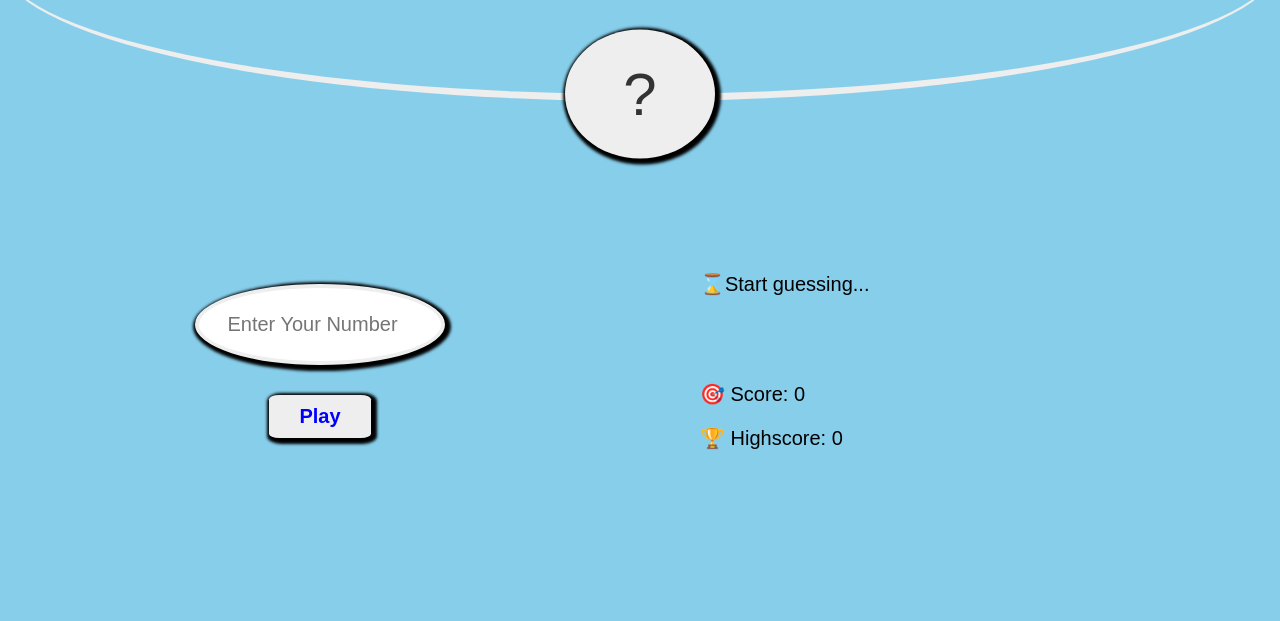
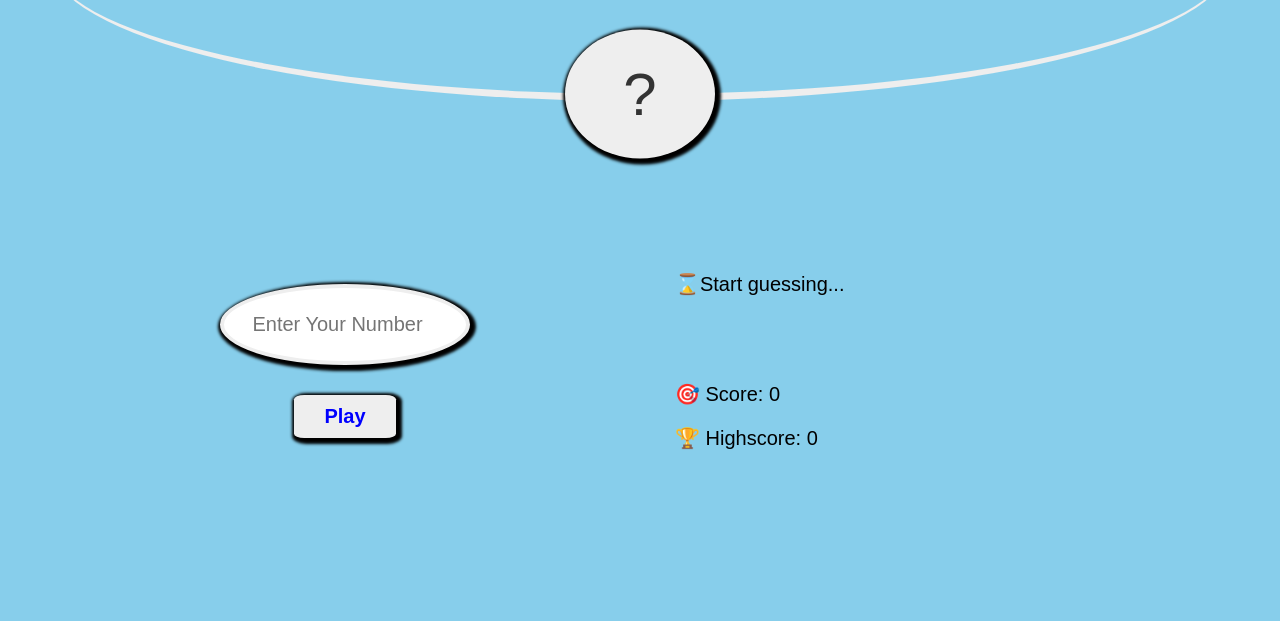
Before and after one commit to aFarhin/NUMBER_GAME, a plain HTML site: page index.html in a window 1280 px wide. Shown: the part 179-800 px from the top of the page. Drawn offline with Linux system fonts and the light colour scheme.

Commit message:
Update style.css

```diff
--- a/style.css
+++ b/style.css
@@ -1,7 +1,6 @@
 
  *{
   margin: 0;
-  padding: 0;
   box-sizing: inherit;
 }
 
@@ -14,4 +13,5 @@ body {
   font-family: 'Press Start 2P', sans-serif;
   color: #eee;
   background-color: rgb(16, 15, 15);
+  padding: 0px 50px 0px;
 }
```
